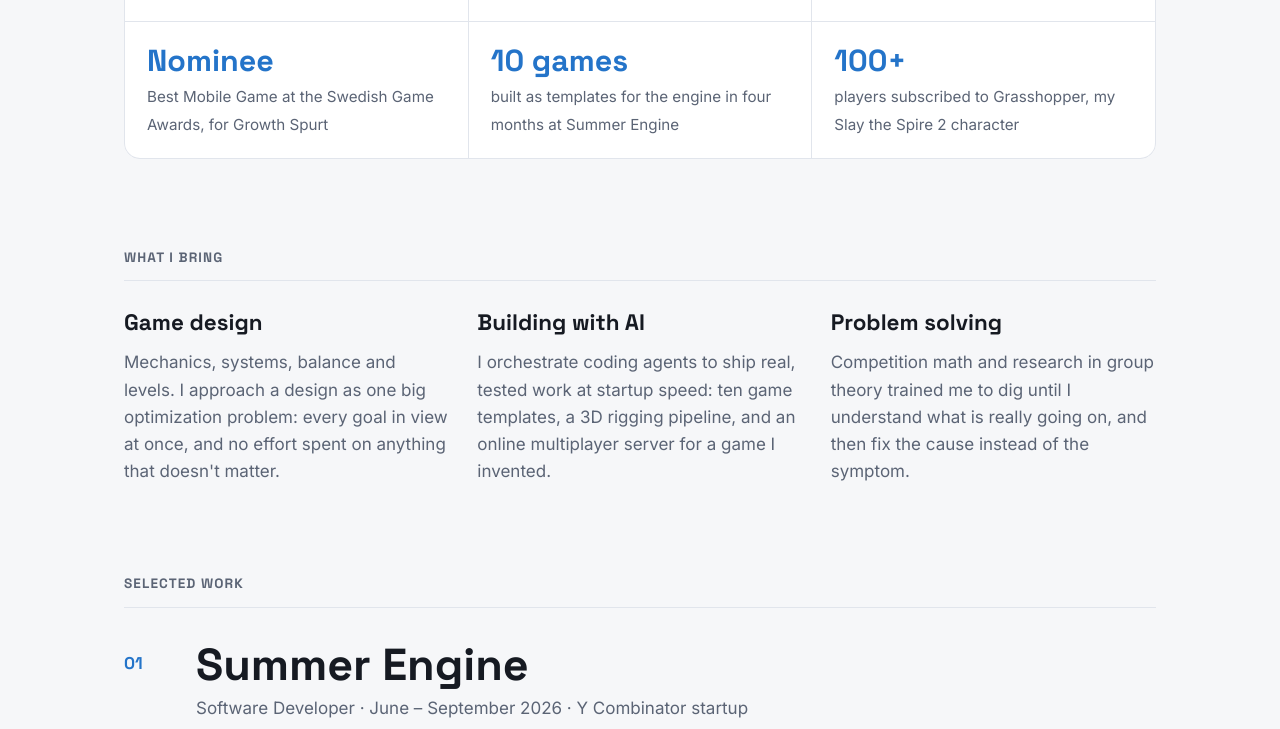
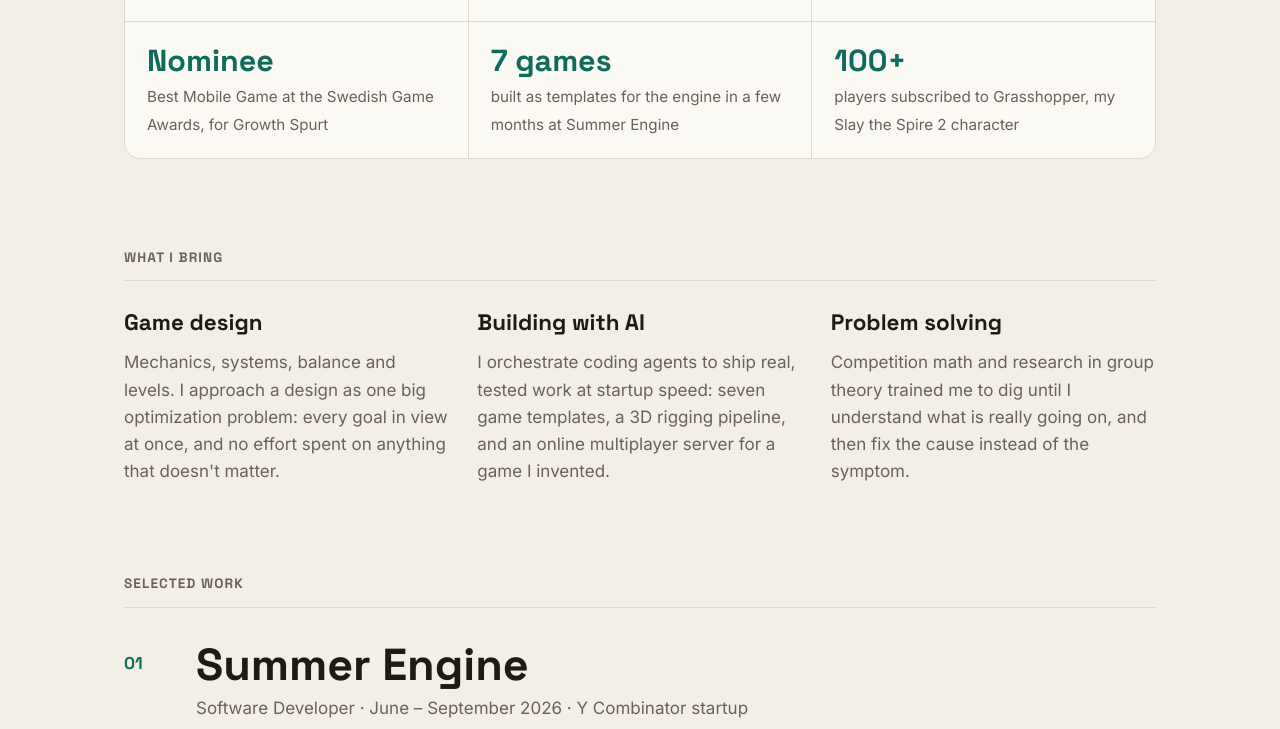
Before and after one commit to beppep/beppep.github.io, a plain HTML site: page design/index.html in a window 1280 px wide. Shown: the part 688-1417 px from the top of the page. Drawn offline with Linux system fonts and the light colour scheme.

Commit message:
Design page: warm paper colors, 7 game templates in a few months
Co-Authored-By: Claude Opus 5.5 <noreply@anthropic.com>

```diff
--- a/design/index.html
+++ b/design/index.html
@@ -36,7 +36,7 @@
     <li><b>Top grades</b><span>Pass with distinction in every course of my MSc in Mathematics at Lund University</span></li>
     <li><b>Finalist</b><span>Skolornas Matematiktävling, the Swedish national math competition</span></li>
     <li><b>Nominee</b><span>Best Mobile Game at the Swedish Game Awards, for Growth Spurt</span></li>
-    <li><b>10 games</b><span>built as templates for the engine in four months at Summer Engine</span></li>
+    <li><b>7 games</b><span>built as templates for the engine in a few months at Summer Engine</span></li>
     <li><b>100+</b><span>players subscribed to Grasshopper, my Slay the Spire 2 character</span></li>
   </ul>
 </section>
@@ -50,7 +50,7 @@
     </article>
     <article>
       <h3>Building with AI</h3>
-      <p>I orchestrate coding agents to ship real, tested work at startup speed: ten game templates, a 3D rigging pipeline, and an online multiplayer server for a game I invented.</p>
+      <p>I orchestrate coding agents to ship real, tested work at startup speed: seven game templates, a 3D rigging pipeline, and an online multiplayer server for a game I invented.</p>
     </article>
     <article>
       <h3>Problem solving</h3>
@@ -74,7 +74,7 @@
     <div class="project-body">
       <p>An AI-native game engine, a fork of Godot, where agents build games from chat. I worked on the agent side: the skills, tools and harness the agents use, and the games they make.</p>
       <ul class="results">
-        <li><strong>Built 10 game templates</strong> in many genres and shipped them to summerengine.com.</li>
+        <li><strong>Built 7 game templates</strong> in many genres and shipped them to summerengine.com.</li>
         <li><strong>Orchestrated frontier coding agents</strong> (Claude Code, Codex, parallel subagents) for audits, fixes and research across the engine, the web app and the games.</li>
         <li><strong>Led a five-agent audit</strong> of the 24,000-line skills library, and tested it with small, fresh models building games in the live engine.</li>
         <li><strong>Text prompt to a rigged, animated 3D model.</strong> Fixed skin-weight bugs in the auto-rigging pipeline and cut mean joint error from 1.6&nbsp;cm to 0.5&nbsp;cm.</li>
--- a/design/style.css
+++ b/design/style.css
@@ -1,11 +1,11 @@
 :root {
-  --bg: #f6f7f9;
-  --panel: #ffffff;
-  --line: #e1e5ec;
-  --text: #161a22;
-  --muted: #5b6475;
-  --accent: #2474c9;
-  --link: #2474c9;
+  --bg: #f3efe7;
+  --panel: #fbf9f4;
+  --line: #e0d9cc;
+  --text: #1e1a16;
+  --muted: #6a6158;
+  --accent: #0f6b5c;
+  --link: #0f6b5c;
 }
 
 * { box-sizing: border-box; }
@@ -25,7 +25,7 @@ h1, h2, h3, h4, .proof b, .num {
 }
 
 a { color: var(--link); }
-a:hover, a:focus-visible { color: #164f8f; }
+a:hover, a:focus-visible { color: #0a4d42; }
 
 .wrap {
   max-width: 1080px;
@@ -99,7 +99,7 @@ a:hover, a:focus-visible { color: #164f8f; }
   font-weight: 600;
 }
 
-.btn.primary:hover, .btn.primary:focus-visible { color: #fff; background: #1d63ad; border-color: #1d63ad; }
+.btn.primary:hover, .btn.primary:focus-visible { color: #fff; background: #0a564a; border-color: #0a564a; }
 
 .btn.small { padding: 8px 16px; font-size: 0.95rem; }
 
@@ -256,7 +256,7 @@ p + h4 { margin-top: 22px; }
   border: 0;
   border-radius: 12px;
   background: var(--panel);
-  box-shadow: 0 8px 24px rgba(20, 30, 50, 0.14);
+  box-shadow: 0 8px 24px rgba(60, 40, 20, 0.16);
   display: block;
 }
 
```
Also changed, not shown: 1 other file.
